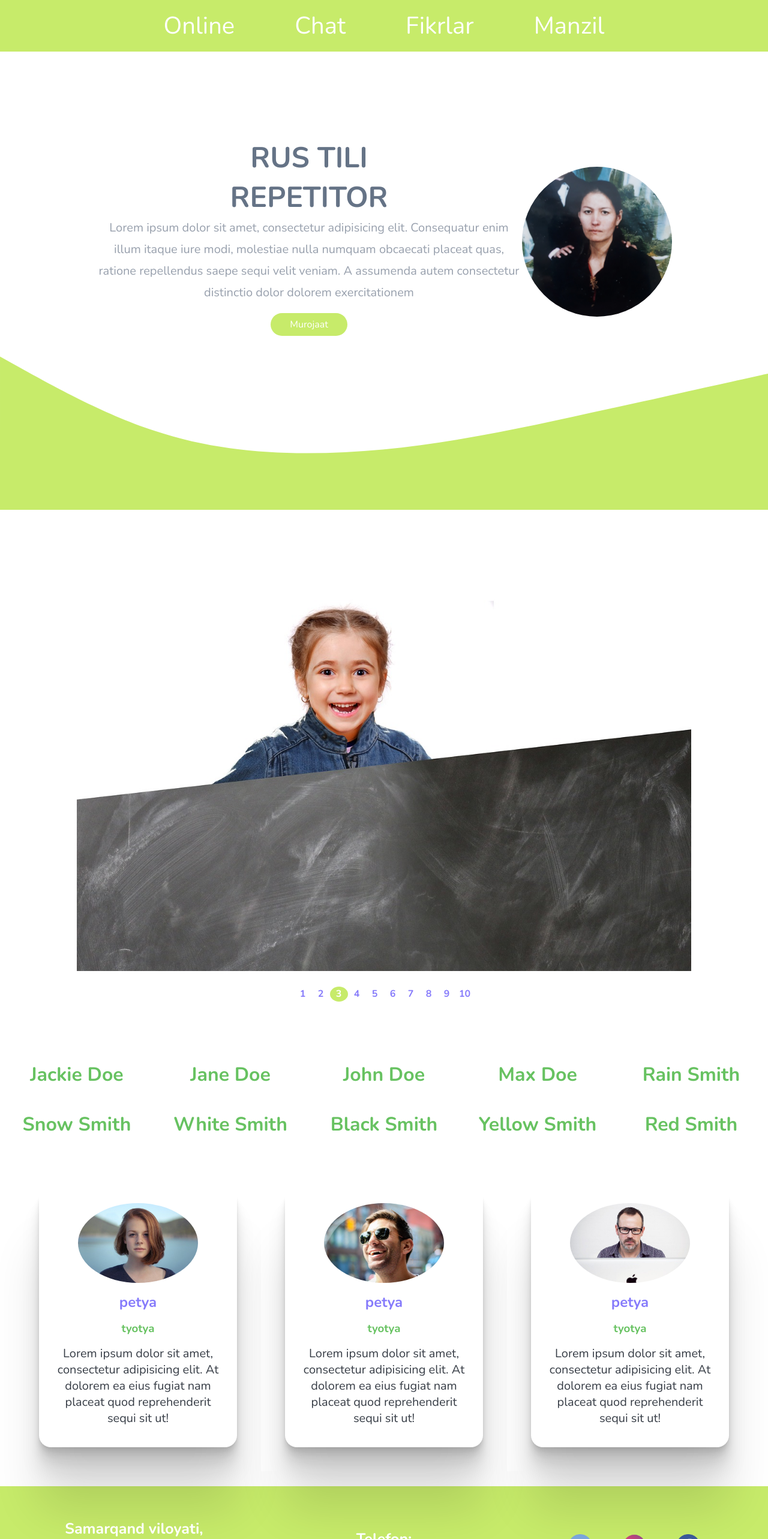
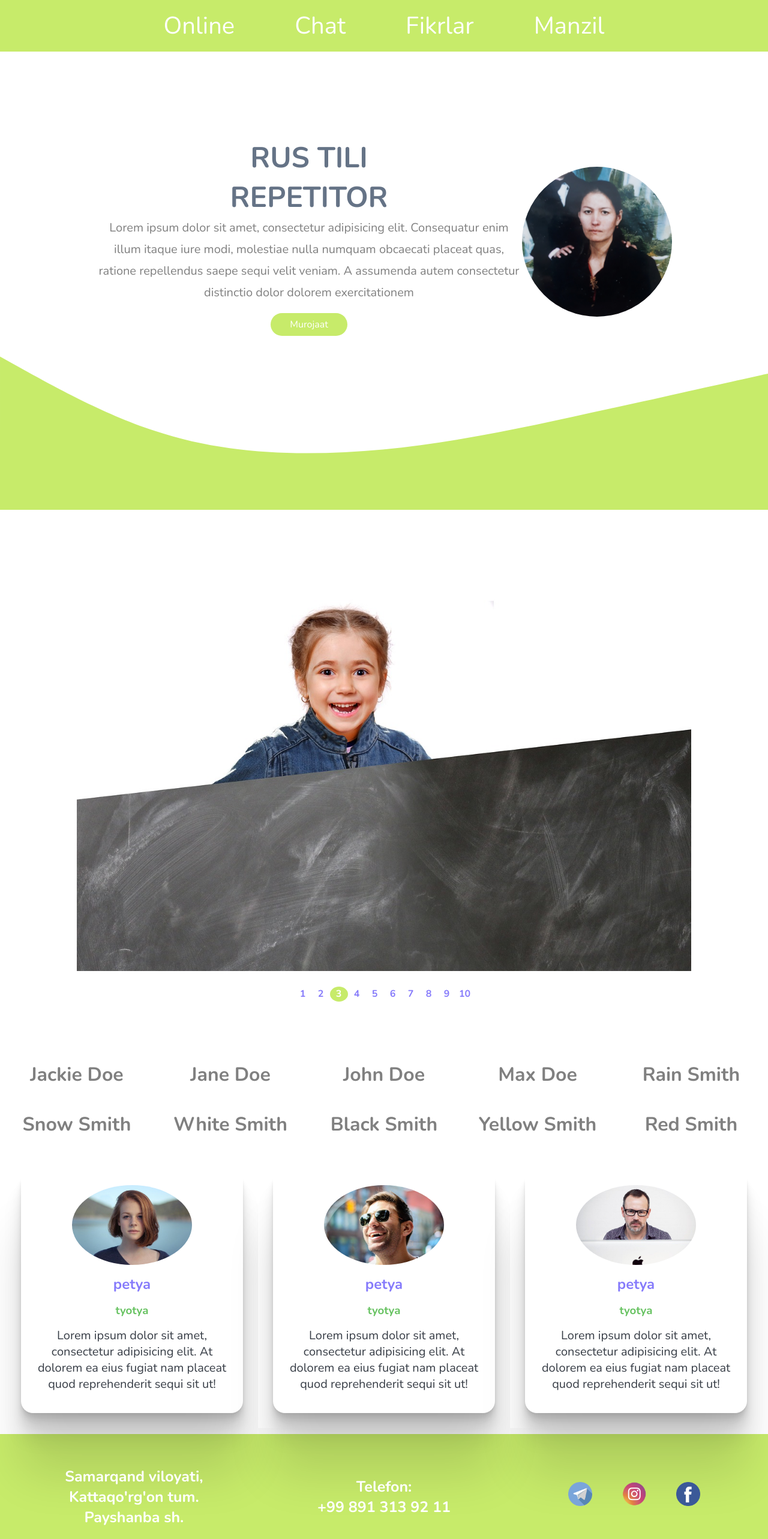
Before and after one commit to Akmal-M/Teaching-project, a React (Create React App) app: page / in a window 1280 px wide. Shown: the top 2566 px of the page at 60% size. Built offline with nearby package versions, Linux system fonts and the light colour scheme.

Commit message:
styles changed

```diff
--- a/src/Components/Favourite/Favourtite.css
+++ b/src/Components/Favourite/Favourtite.css
@@ -1,5 +1,5 @@
 .best__pupils {
-    color: #67c261;
+    color: gray;
     display: grid;
     grid-template-columns:repeat(auto-fit, minmax(250px, 1fr)) ;
     margin: 0 auto;
--- a/src/Components/Footer/Footer.css
+++ b/src/Components/Footer/Footer.css
@@ -45,5 +45,6 @@
 
     .footer {
         font-size: 21px;
+        height: auto;
     }
 }
--- a/src/Components/Main/Main.css
+++ b/src/Components/Main/Main.css
@@ -19,13 +19,13 @@
 .hero h2 {
     font-size: 3em;
     font-weight: bold;
-    color: #657386;
+    color: gray;
 }
 
 .hero p {
     font-weight: 500;
     line-height: 1.8em;
-    color: #98a0ad;
+    color: gray;
     font-size: 20px;
 }
 
@@ -43,7 +43,7 @@
 }
 
 .action-btn:hover {
-    background: #67c261;
+    background: #b8cb53;
 }
 
 @media (min-width: 1040px) {
--- a/src/Components/Testimonials/Testimonial/Testimonial.css
+++ b/src/Components/Testimonials/Testimonial/Testimonial.css
@@ -1,3 +1,4 @@
+
 .test__card {
     text-align: center;
     border-radius: 20px;
--- a/src/Components/Testimonials/Testimonials.css
+++ b/src/Components/Testimonials/Testimonials.css
@@ -1,6 +1,12 @@
 .testimonials {
     background-color: #fff;
-    padding: 25px;
+    padding: 10px;
     display: grid;
     grid-template-columns:repeat(auto-fit, minmax(250px, 1fr)) ;
 }
+
+@media (max-width: 650px) {
+    .testimonials {
+        padding: 0 1px 50px 1px;
+    }
+}
```
